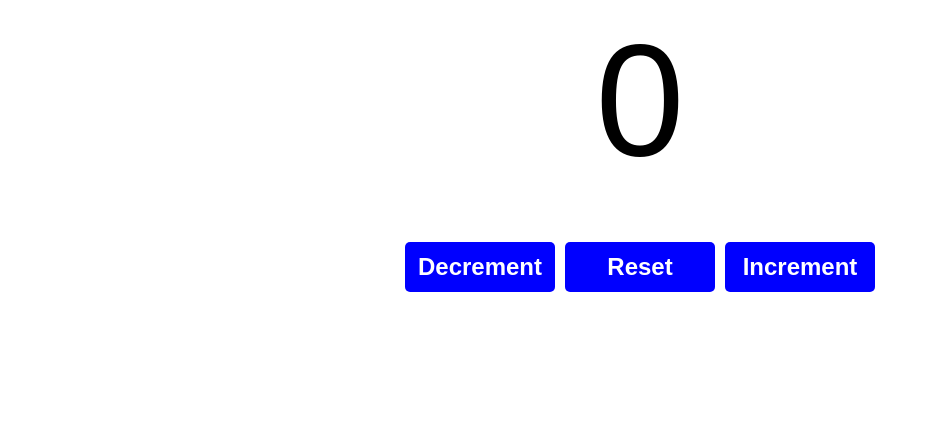
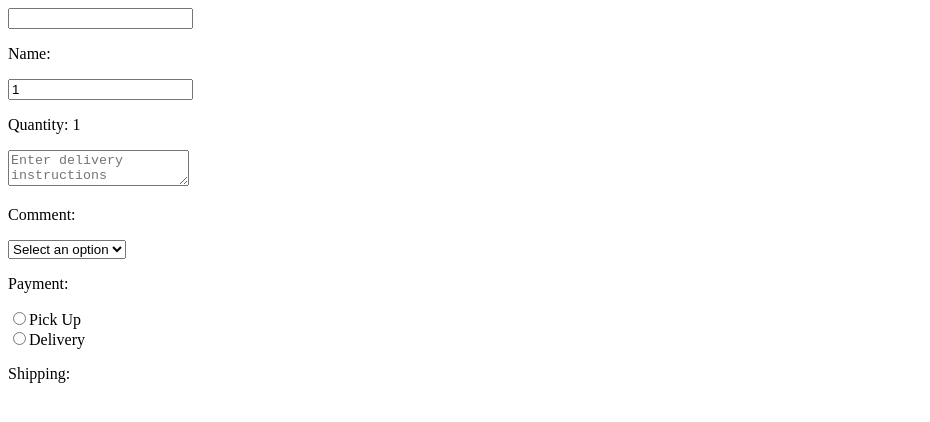
Before and after one commit to ChenTzer/ReactExercise, a React (Vite) app in the folder my-react-app/: page / in a window 1280 px wide. Shown: the top 422 px of the page, without its empty margins (0-930 px from the left). Built offline with nearby package versions, Linux system fonts and the light colour scheme.

Commit message:
LESSON 9 1) onChange

```diff
--- a/my-react-app/src/App.jsx
+++ b/my-react-app/src/App.jsx
@@ -1,10 +1,11 @@
 import MyComponent from "./MyComponent";
 import Lesson8Counter from "./Lesson8Counter";
+import Lesson9MyComponent from "./Lesson9MyComponents";
 
 function App() {
 
   return (
-      <Lesson8Counter></Lesson8Counter>
+      <Lesson9MyComponent></Lesson9MyComponent>
   );
 
 }
--- /dev/null
+++ b/my-react-app/src/Lesson9MyComponents.jsx
@@ -0,0 +1,57 @@
+import React, {useState} from 'react'
+
+function Lesson9MyComponent(){
+
+    const[name, setName] = useState("");
+    const[quantity, setQuantity] = useState(1);
+    const[comment, setComment] = useState("");
+    const[payment, setPayment] = useState("");
+    const[shipping, setShipping] = useState("");
+;
+    function handleNameChange(e){
+        setName(e.target.value);
+    }
+
+    function handleQuantityChange(e){
+        setQuantity(e.target.value);
+    }
+
+    function handleCommentChange(e){
+        setComment(e.target.value);
+    }
+
+    function handlePaymentChange(e){
+        setPayment(e.target.value);
+    }
+
+    function handleShippingChange(e){
+        setShipping(e.target.value);
+    }
+
+    return(<div>
+        <input value = {name} onChange={handleNameChange}/>
+        <p>Name: {name}</p>
+        <input value={quantity} onChange={handleQuantityChange} type ="number"></input>
+        <p>Quantity: {quantity}</p>
+        <textarea value ={comment} onChange ={handleCommentChange} placeholder="Enter delivery instructions"></textarea>
+        <p>Comment: {comment}</p>
+        <select value={payment} onChange={handlePaymentChange}>
+            <option value="">Select an option</option>
+            <option value="Visa">VISA</option>
+            <option value="Mastercard">Mastercard</option>
+            <option value="Gift Card">Gift Card</option>
+        </select>
+        <p>Payment: {payment}</p>
+        <label>
+            <input type="radio" value="Pick Up" checked={shipping === "Pick Up"} onChange={handleShippingChange}/>
+            Pick Up
+        </label> <br/>
+        <label>
+        <input type="radio" value="Delivery" checked={shipping === "Delivery"} onChange={handleShippingChange}/>
+            Delivery
+        </label>
+        <p>Shipping: {shipping}</p>
+    </div>)
+}
+
+export default Lesson9MyComponent
```
